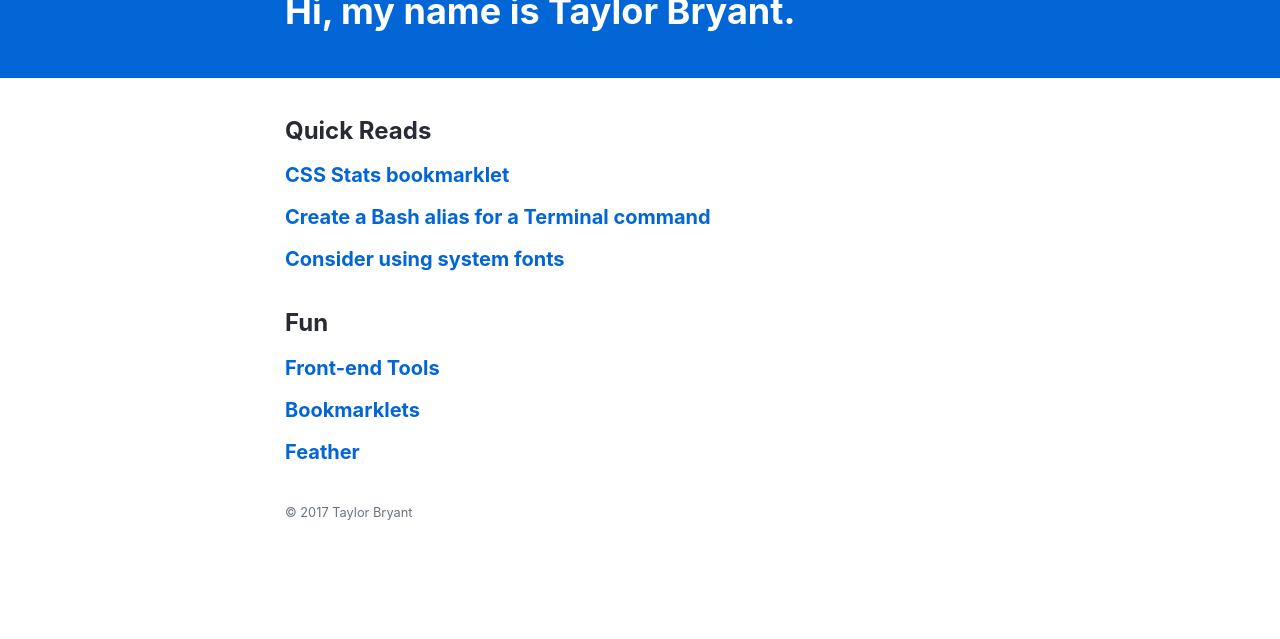
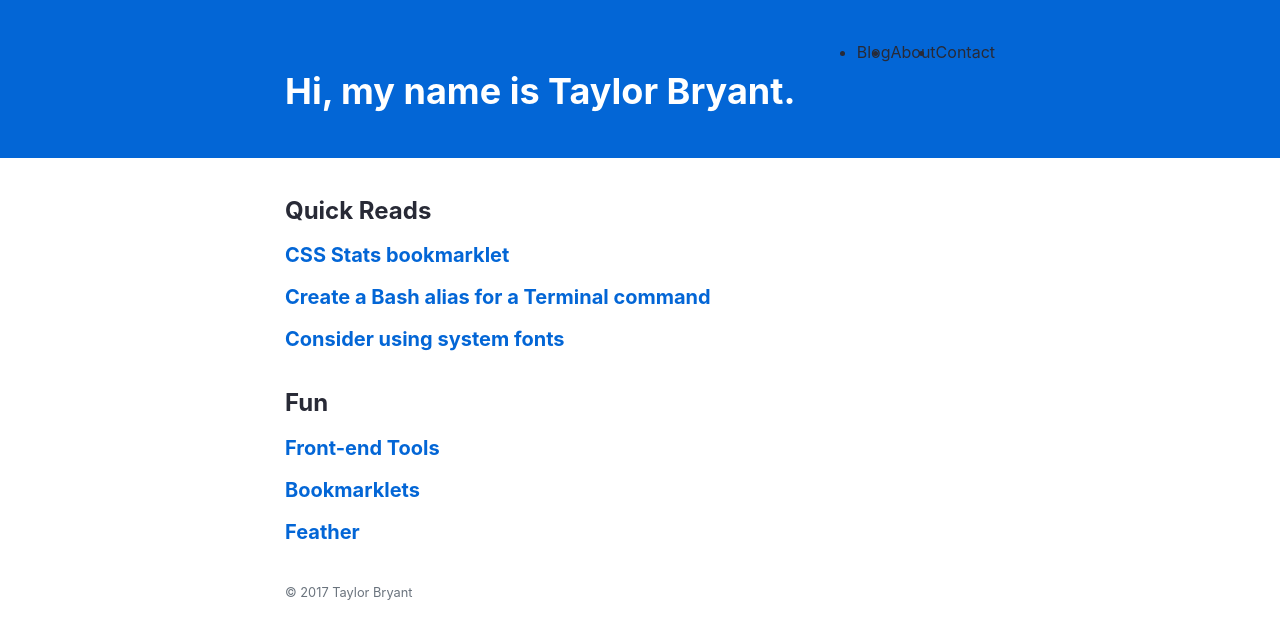
Before and after one commit to scottwater/taylorbryant.github.io, a Jekyll site: the page built from README.md, in a window 1280 px wide. Shown: the top 639 px of the page. Built offline with Jekyll 4.4.1, drawn with Linux system fonts in a browser that asks for light colours; our own code applies the rules of GitHub Pages for plain Markdown files.

Commit message:
Fix header margin

```diff
--- a/_includes/style.scss
+++ b/_includes/style.scss
@@ -672,7 +672,7 @@ strong {
 // Home
 .header--home {
   background-color: #0366d6;
-  margin: -80px -36vw 0 -36vw;
+  margin: 0 -36vw;
   padding: 40px 36vw;
 }
 
```
